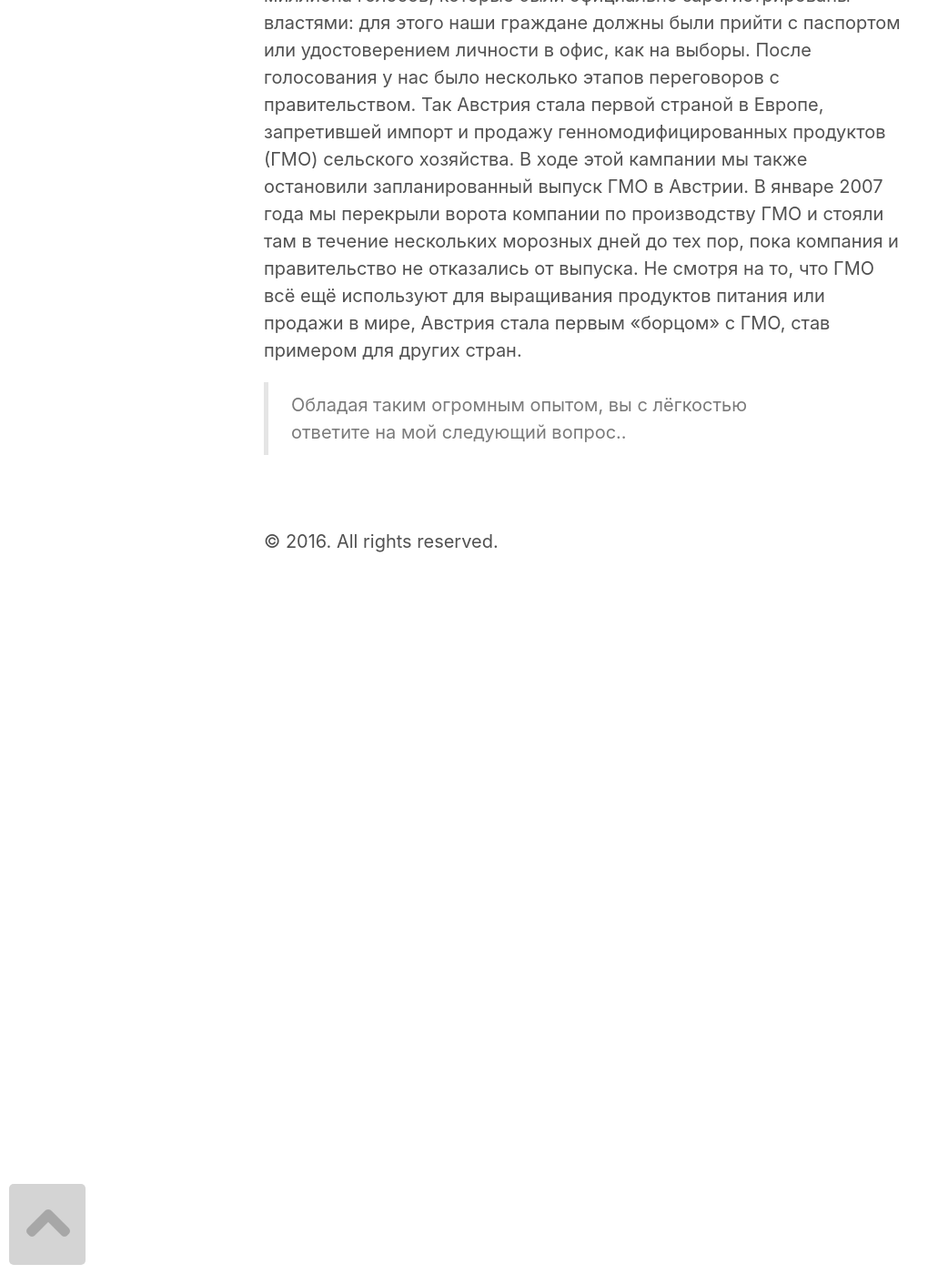
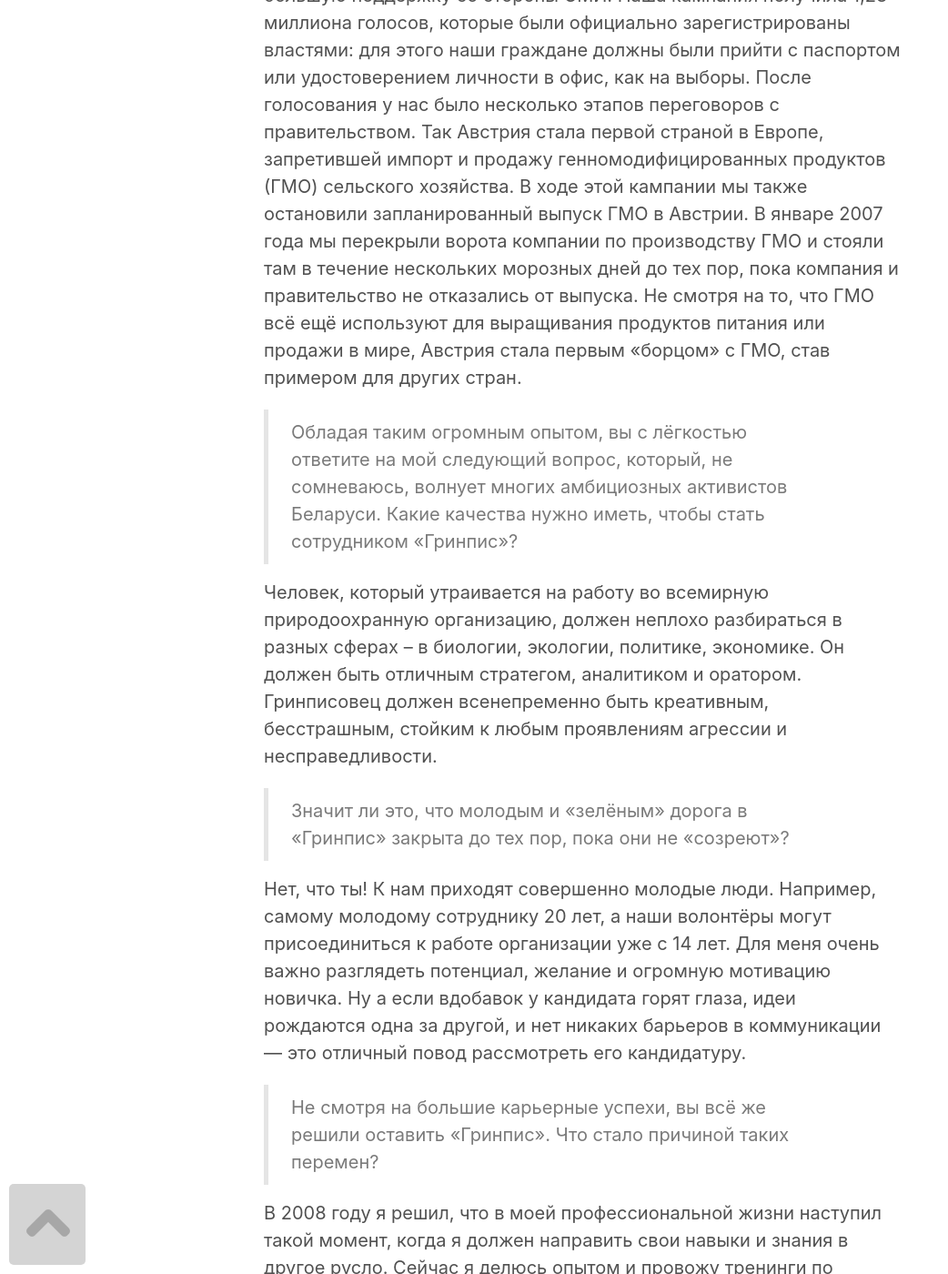
Before and after one commit to dzhdanovich/dzhdanovich, a Jekyll site: the page built from _posts/2016-05-23-matthias.md, in a window 1280 px wide and 1400 px high, scrolled down 2237 px. Shown: the whole window at 91% size, without its empty margins (0-1042 px from the left). Built offline with Jekyll 4.4.1, drawn with Linux system fonts in a browser that asks for light colours; some of the changed text lies outside the part shown.

Commit message:
Matthias v0.4

```diff
--- a/_posts/2016-05-23-matthias.md
+++ b/_posts/2016-05-23-matthias.md
@@ -28,4 +30,22 @@ tags: активизм интервью Гринпис экоНГО
 В ходе этой кампании мы также остановили запланированный выпуск ГМО в Австрии. В январе 2007 года мы перекрыли ворота компании по производству ГМО и стояли там в течение нескольких морозных дней до тех пор, пока компания и правительство не отказались от выпуска.
 Не смотря на то, что ГМО всё ещё используют для выращивания продуктов питания или продажи в мире, Австрия стала первым «борцом» с ГМО, став примером для других стран.
 
-> Обладая таким огромным опытом, вы с лёгкостью ответите на мой следующий вопрос..
+> Обладая таким огромным опытом, вы с лёгкостью ответите на мой следующий вопрос, который, не сомневаюсь, волнует многих амбициозных активистов Беларуси. Какие качества нужно иметь, чтобы стать сотрудником «Гринпис»?
+
+Человек, который утраивается на работу во всемирную природоохранную организацию, должен неплохо разбираться в разных сферах – в биологии, экологии, политике, экономике. Он должен быть отличным стратегом, аналитиком и оратором. Гринписовец должен всенепременно быть креативным, бесстрашным, стойким к любым проявлениям агрессии и несправедливости.
+
+> Значит ли это, что молодым и «зелёным» дорога в «Гринпис» закрыта до тех пор, пока они не «созреют»?
+
+Нет, что ты! К нам приходят совершенно молодые люди. Например, самому молодому сотруднику 20 лет, а наши волонтёры могут присоединиться к работе организации уже с 14 лет. Для меня очень важно разглядеть потенциал, желание и огромную мотивацию новичка. Ну а если вдобавок у кандидата горят глаза, идеи рождаются одна за другой, и нет никаких барьеров в коммуникации — это отличный повод рассмотреть его кандидатуру.
+
+> Не смотря на большие карьерные успехи, вы всё же решили оставить «Гринпис». Что стало причиной таких перемен?
+
+В 2008 году я решил, что в моей профессиональной жизни наступил такой момент, когда я должен направить свои навыки и знания в другое русло. Сейчас я делюсь опытом и провожу тренинги по стратегиям принятия решений, по стратегиям коммуникации, по работе над проектами и совместной работе в группе. Однако меня по-прежнему интересуют социальные вопросы, образование, защита прав человека.
+
+Мне очень хотелось бы также поделиться с обществом фотографиями исчезающих девственных лесов. Поэтому в сентябре 2015 года я выпустил фотоальбом девственных лесов Европы «Unser Urwald. Die letzten Wilden Walder» («Наши джунгли. Последние девственные леса»).
+
+> Cкажите, откуда вы черпаете вдохновение для своей работы?
+
+Путешествия, горный туризм и, конечно же, фотография — мои основные увлечения. Мне удалось побывать в последних девственных лесах Европы, которые ещё остались в Словакии, Италии, Германии и в других странах. Из каждой поездки я возвращаюсь с фантастическими снимками.
+
+В ближайшем будущем я планирую выпустить книгу с фотографиями малоизвестных неизведанных туристами мест восхитительной природы. Надеюсь, что когда-нибудь у меня получиться лучше узнать и Беларусь. Если у меня, действительно, появится возможность осуществить мою задумку, я обязательно включу в книгу и белорусские пейзажи!
```
Also changed, not shown: other parts of _posts/2016-05-23-matthias.md (+2 -0 lines).
